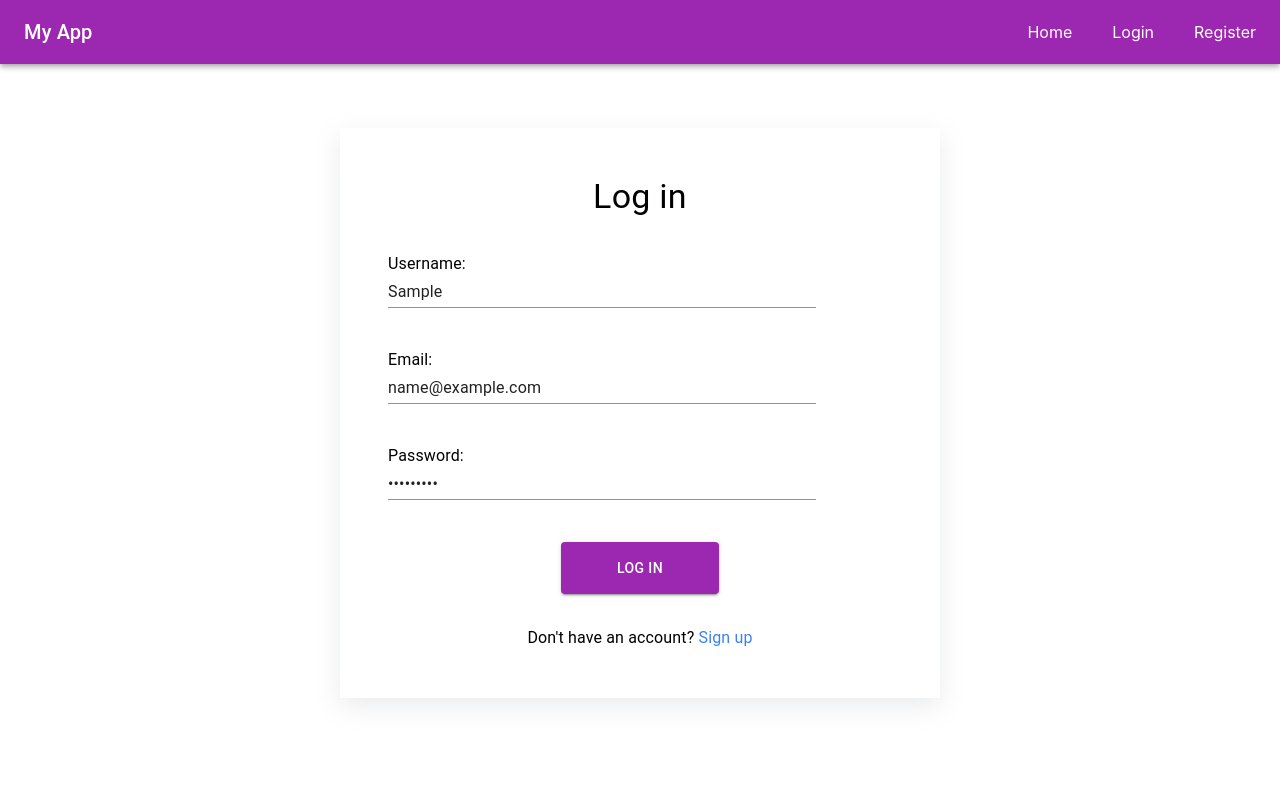
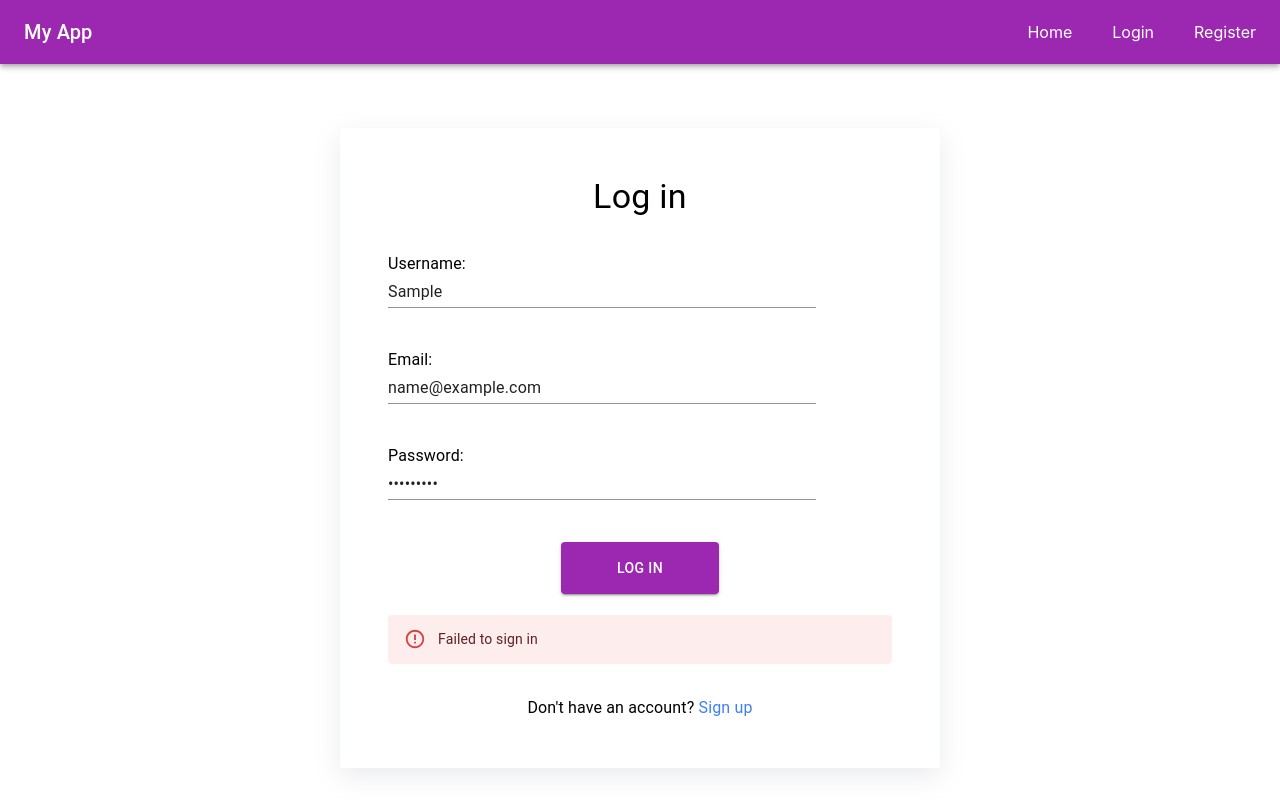
Before and after one commit to krl8456/IntegracjaSystem-w_Projekt, a React (Create React App) app in the folder frontend/: page /login in a window 1280 px wide. Both pictures are taken after typing "Sample", "name@example.com", "Sample123" into the empty fields and a click on the button "LOG IN". Shown: the top 812 px of the page. Built offline with nearby package versions, Linux system fonts and the light colour scheme; no server answers.

Commit message:
feat: add error in login component when user is not found on the server

```diff
--- a/frontend/src/components/Login.jsx
+++ b/frontend/src/components/Login.jsx
@@ -4,24 +4,30 @@
   TextField,
   Typography,
   useMediaQuery,
+  Alert
 } from "@mui/material";
 import { useRef } from "react";
 import { useNavigate } from "react-router";
 import { Link } from "react-router-dom";
 import axios from "axios";
 import {stringify} from 'flatted';
+import { useState } from "react";
 
 function Login() {
   const mediaBreakpoint = useMediaQuery("(min-width:900px)");
   const usernameRef = useRef();
   const emailRef = useRef();
   const passwordRef = useRef();
+  const [loading, setLoading] = useState(false);
+  const [error, setError] = useState('');
   const navigate = useNavigate();
 
   const handleSubmit = async (e) => {
     e.preventDefault();
 
     try {
+      setError('');
+      setLoading(true);
       const response = await axios.post('http://127.0.0.1:8000/api/login', {
         username: usernameRef.current.value,
         email: emailRef.current.value,
@@ -36,8 +42,11 @@
       navigate("/");
 
     } catch (error) {
+      setError("Failed to sign in");
       console.error('Login error:', error);
     }
+
+    setLoading(false);
   };
 
   return (
@@ -106,9 +115,11 @@
           variant="contained"
           color="secondary"
           sx={{ mt: "3em", px: "4em", py: "1em", display: "block", mx: "auto" }}
+          disabled={loading}
         >
           Log In
         </Button>
+        {error && <Alert severity="error" sx={{mt: "1.5em"}}>{error}</Alert>}
         <Typography
           variant="body1"
           component="p"
```
